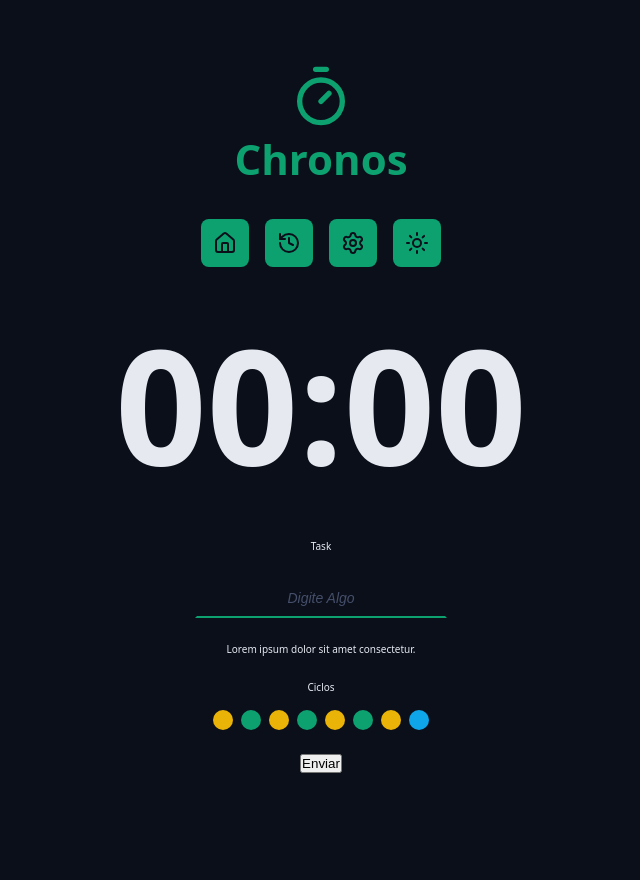
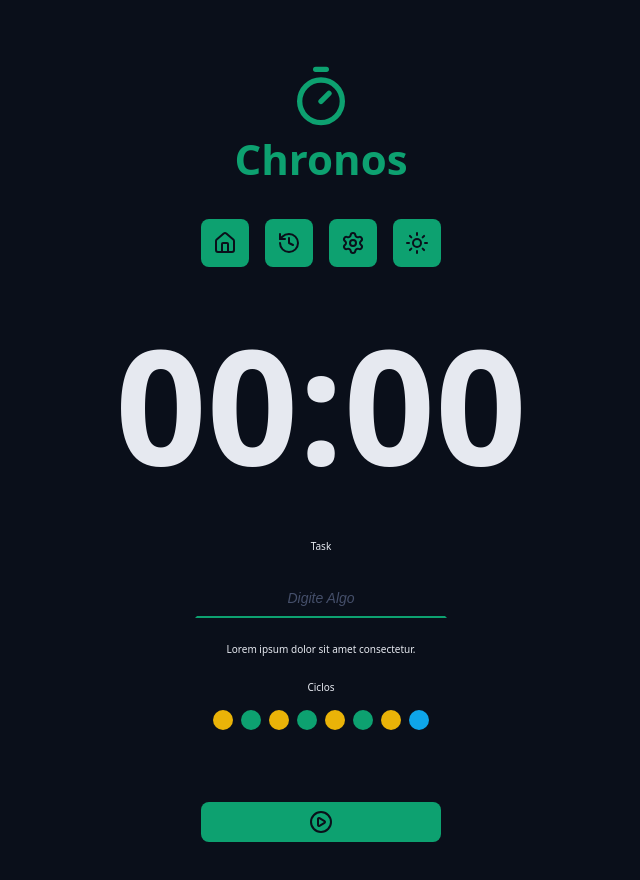
Before and after one commit to albertolotz/chronos-pomodoro, a React (Vite) app: page / in a window 1280 px wide. Shown: the top 880 px of the page, without its empty margins (319-959 px from the left). Before the commit the page ends 805 px from the top, so only its background shows below. Built offline with nearby package versions, Linux system fonts and the light colour scheme.

Commit message:
1.0.7: Criação componente Button

```diff
--- a/src/App.tsx
+++ b/src/App.tsx
@@ -7,6 +7,8 @@
 import { CountDown } from './components/CountDown';
 import { DefaultInput } from './components/DefaultInput';
 import { Cycles } from './components/Cycles';
+import { DefaultButton } from './components/DefaultButton';
+import { PlayCircleIcon } from 'lucide-react';
 
 export function App() {
   return (
@@ -43,7 +45,7 @@
           </div>
 
           <div className='formRow'>
-            <button>Enviar</button>
+            <DefaultButton color='green' icon={<PlayCircleIcon />} />
           </div>
         </form>
       </Container>
--- /dev/null
+++ b/src/components/DefaultButton/index.tsx
@@ -0,0 +1,21 @@
+import type React from 'react';
+import styles from './styles.module.css';
+
+type DefaultButtonProps = {
+  icon: React.ReactNode;
+  color?: 'green' | 'red';
+} & React.ComponentProps<'button'>;
+
+export function DefaultButton({
+  icon,
+  color = 'green',
+  ...props
+}: DefaultButtonProps) {
+  return (
+    <>
+      <button className={`${styles.button} ${styles[color]}`} {...props}>
+        {icon}
+      </button>
+    </>
+  );
+}
--- /dev/null
+++ b/src/components/DefaultButton/styles.module.css
@@ -0,0 +1,32 @@
+.button {
+  border: none;
+  background: var(--primary);
+  color: var(--text-over-primary);
+  display: flex;
+  align-items: center;
+  justify-content: center;
+  min-width: 24rem;
+  padding: 0.8rem;
+  border-radius: 0.8rem;
+  margin: 4.8rem 0;
+  cursor: pointer;
+  transition: all 0.1s ease-in-out;
+}
+
+.button.svg {
+  width: 3.2rem;
+  height: 3.2rem;
+}
+
+.button:hover {
+  filter: brightness(80%);
+}
+
+.green {
+  background: var(--primary);
+  color: var(--text-over-primary);
+}
+.red {
+  background: var(--error);
+  color: var(--text-over-error);
+}
--- a/src/components/DefaultInput/index.tsx
+++ b/src/components/DefaultInput/index.tsx
@@ -1,5 +1,5 @@
 import type React from 'react';
-import styles from './defaultInput.module.css';
+import styles from './styles.module.css';
 
 type DefaultInputProps = {
   id: string;
```
Also changed, not shown: src/components/DefaultInput/styles.module.css (renamed from src/components/DefaultInput/defaultInput.module.css).
